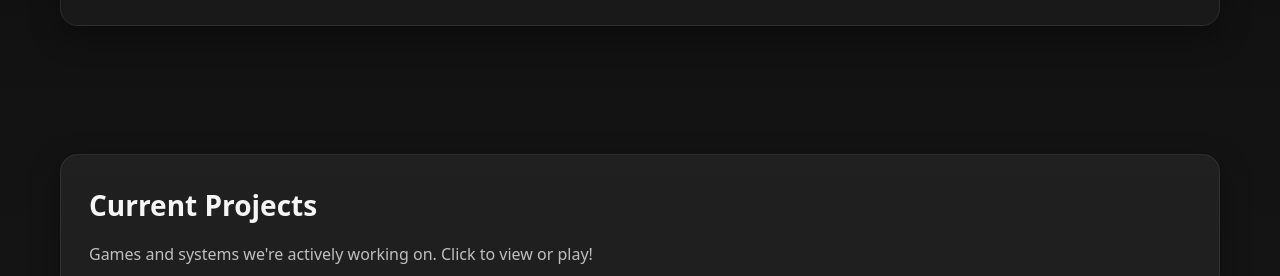
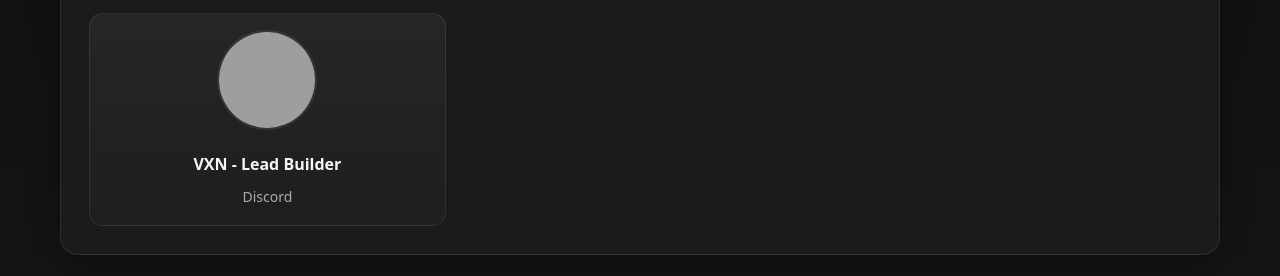
Before and after one commit to envixinteractive/envix-site, a plain HTML site: page index.html in a window 1280 px wide. Shown: the part 1620-1896 px from the top of the page. Drawn offline with Linux system fonts and the light colour scheme; grey boxes are pictures that could not be loaded.

Commit message:
Update index.html

```diff
--- a/index.html
+++ b/index.html
@@ -185,6 +185,11 @@
                 <img src="https://tr.rbxcdn.com/30DAY-AvatarHeadshot-166E02C04041A2E2585F1B110994D51C-Png/150/150/AvatarHeadshot/Webp/noFilter" alt="Member Name">
                 <h3>Kairox - CMO</h3>
                 <a href="https://discord.com/users/1141269775717240912" target="_blank">Discord</a>
+                   </div>
+              <div class="team-member">
+                <img src="https://tr.rbxcdn.com/30DAY-AvatarHeadshot-166E02C04041A2E2585F1B110994D51C-Png/150/150/AvatarHeadshot/Webp/noFilter" alt="Member Name">
+                <h3>VXN - Lead Builder</h3>
+                <a href="https://discord.com/users/1141269775717240912" target="_blank">Discord</a>
               </div>
             </div>
           </div>
```
